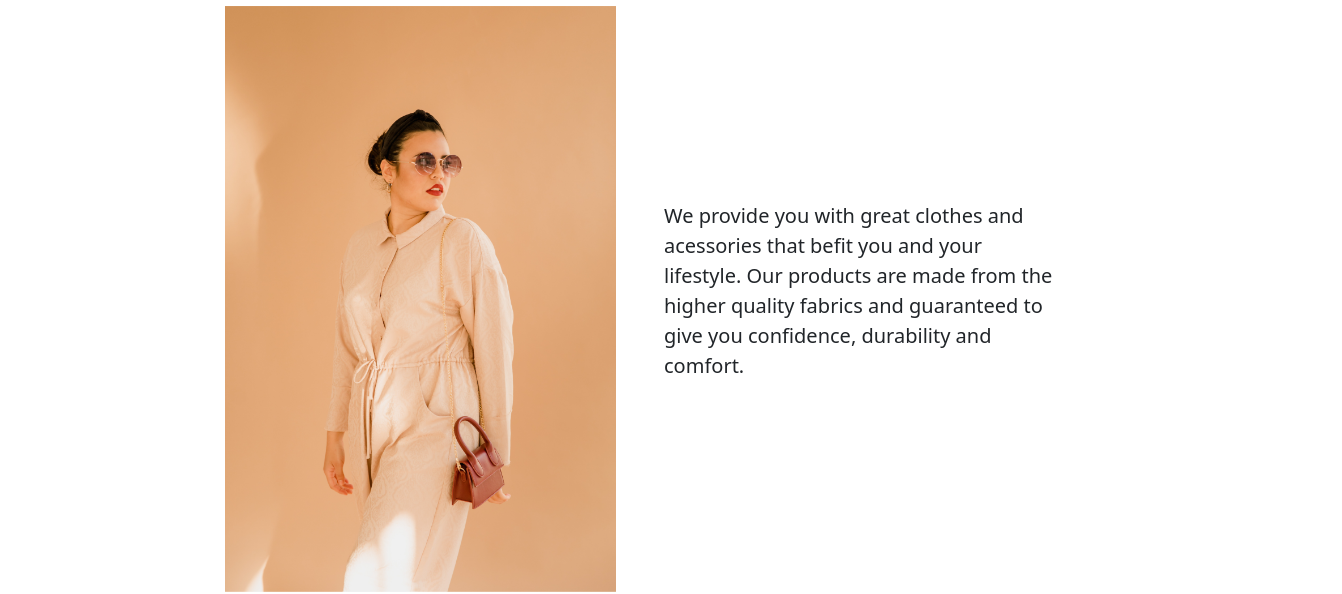
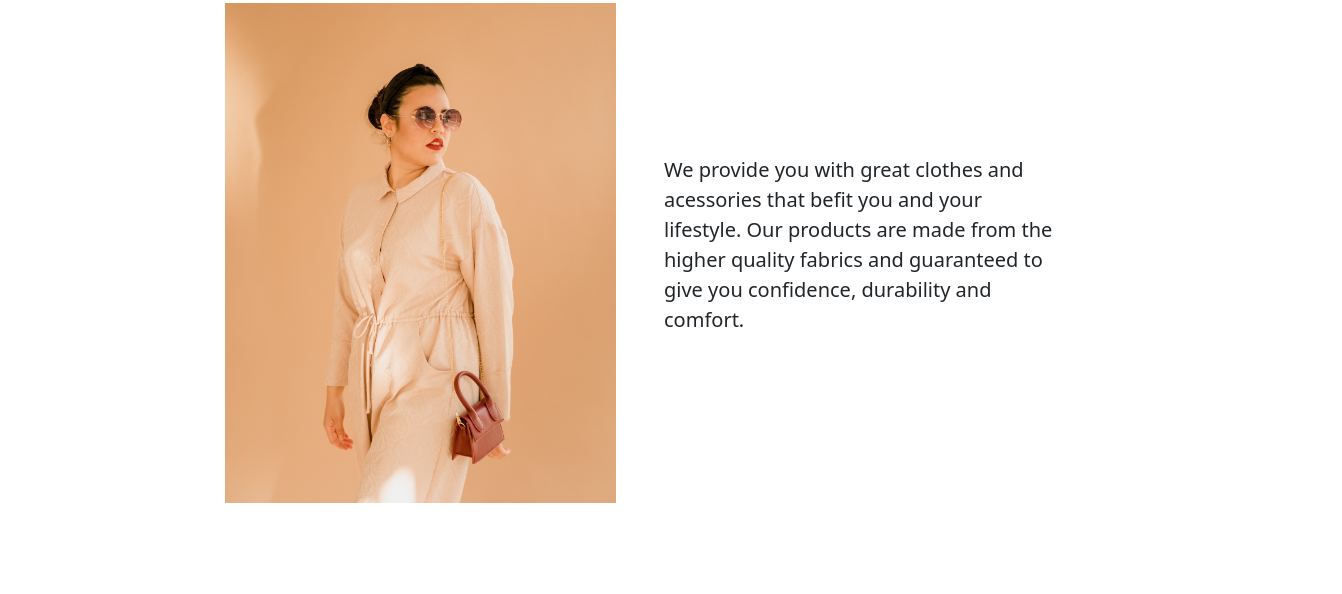
Before and after one commit to Xenopos/Xenopos.github.io, a plain HTML site: page bootstrap/index.html in a window 1280 px wide. Shown: the part 1061-1655 px from the top of the page, 1342 px wide, since content can reach past the window. Drawn offline with nearby package versions, Linux system fonts and the light colour scheme; grey boxes are pictures that could not be loaded.

Commit message:
Update mystyle.css

```diff
--- a/bootstrap/mystyle.css
+++ b/bootstrap/mystyle.css
@@ -87,6 +87,5 @@ h1,h2,h3,h4,h5,h6
 }
 .col
 {
-    height: 30%;
-    width:  30%;
+
 }
```
